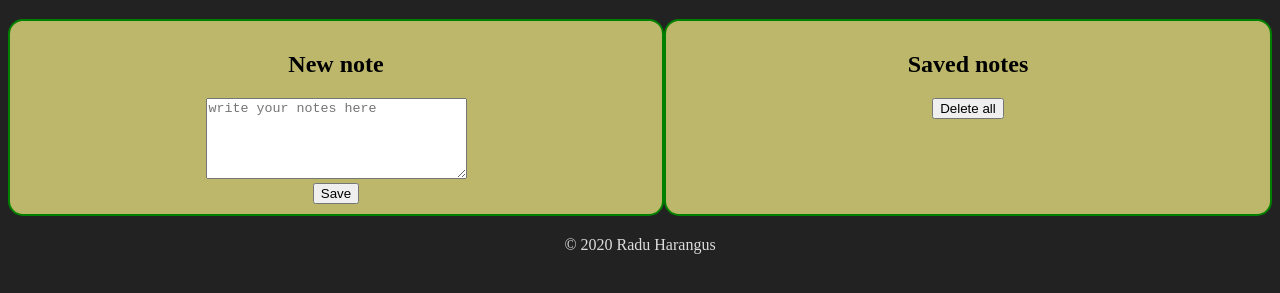
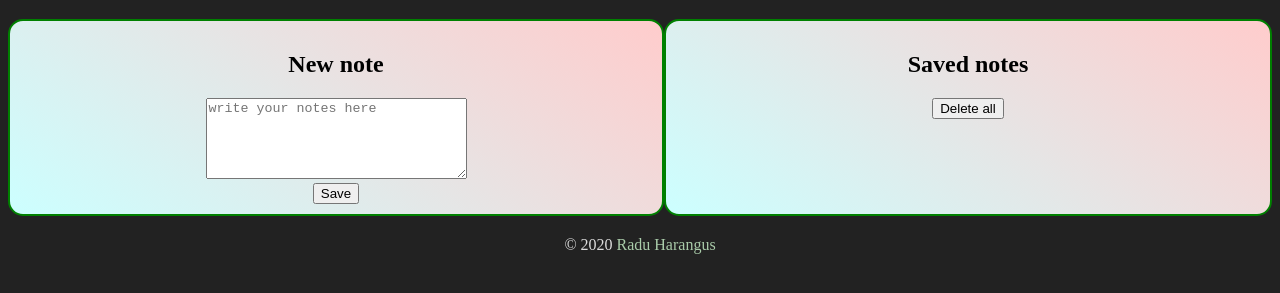
Before and after one commit to Radoogle/Notes-app, a plain HTML site: page index.html in a window 1280 px wide. In both pictures the pointer is over the link "Radu Harangus". Shown: the part 61-354 px from the top of the page. Drawn offline with Linux system fonts and the light colour scheme.

Commit message:
changed the background color for notes

```diff
--- a/style.css
+++ b/style.css
@@ -9,7 +9,7 @@ a {
     color: #888;
 }
 a:hover, li:hover {
-    color: #DDD;
+    color: #AACCAA;
 }
 body {
     background-color: #222;
@@ -23,7 +23,7 @@ footer {
 }
 .container {
     /*display: inline-block;*/
-    background-color: darkkhaki;
+    background: linear-gradient(35deg, #CCFFFF, #FFCCCC);
     /*width: 300px;
     height: 600px;*/
     color: black;
```
Also changed, not shown: 1 other file.
